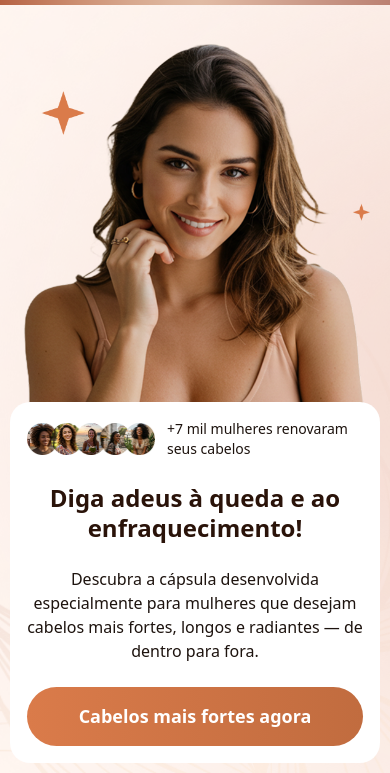
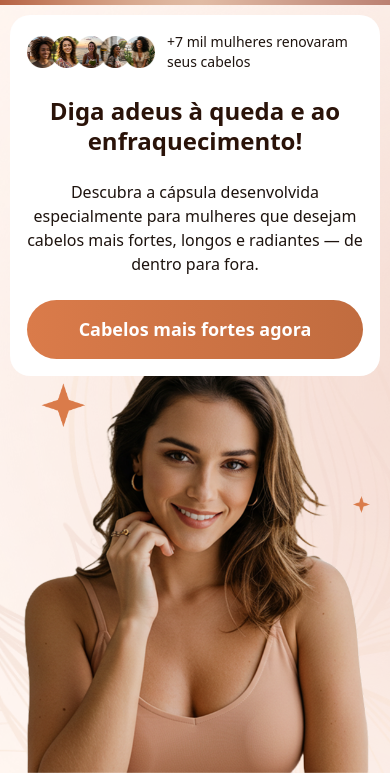
Before and after one commit to Rodrigo-bs/Rodrigo-bs.github.io, a website: page index.html in a window 390 px wide. Shown: the part 71-844 px from the top of the page. Drawn offline with Linux system fonts and the light colour scheme.

Commit message:
feat: teste de veriação do posicionamento da hero no mobile

```diff
--- a/index.html
+++ b/index.html
@@ -58,7 +58,7 @@
     </header>
 
     <section class="hero">
-      <div class="container container-hero h-full flex items-center justify-between">
+      <div class="container container-hero h-full flex items-center justify-between relative">
         <div class="flex flex-col gap-6 lg:max-w-xl max-lg:absolute content-hero max-md:p-4 max-lg:p-6">
           <div class="flex items-center gap-3">
             <img
@@ -81,7 +81,7 @@
 
         <div class="w-full h-full flex justify-end relative container-hero">
           <img
-            class="w-full moca-w-hero max-lg:-translate-y-1/2 max-lg:top-1/3 lg:bottom-0 left-1/2 -translate-x-1/2 absolute"
+            class="w-full moca-w-hero bottom-0 left-1/2 -translate-x-1/2 absolute"
             src="./public/moca-hero.png"
             alt="cabelo"
           />
--- a/src/input.css
+++ b/src/input.css
@@ -116,7 +116,7 @@ p {
     z-index: 10;
     right: 10px;
     left: 10px;
-    bottom: 10px;
+    top: 10px;
   }
 }
 
```
Also changed, not shown: dist/output.css.
